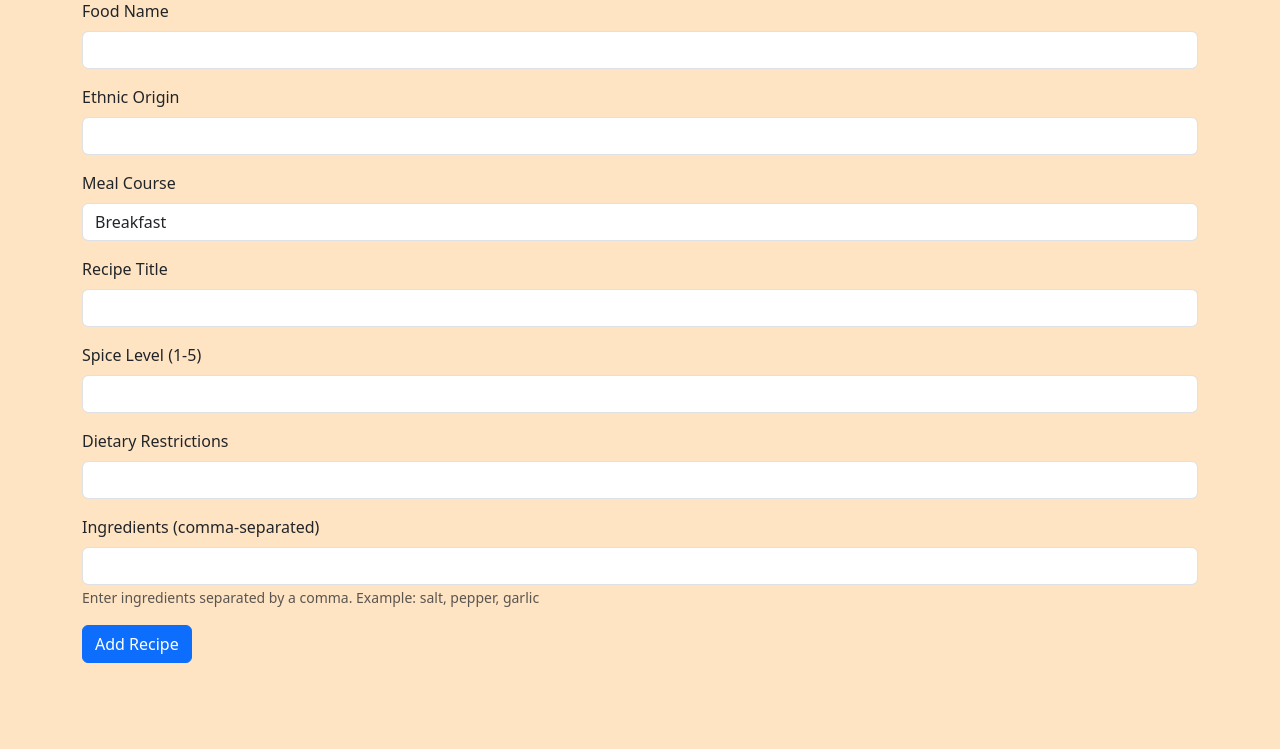
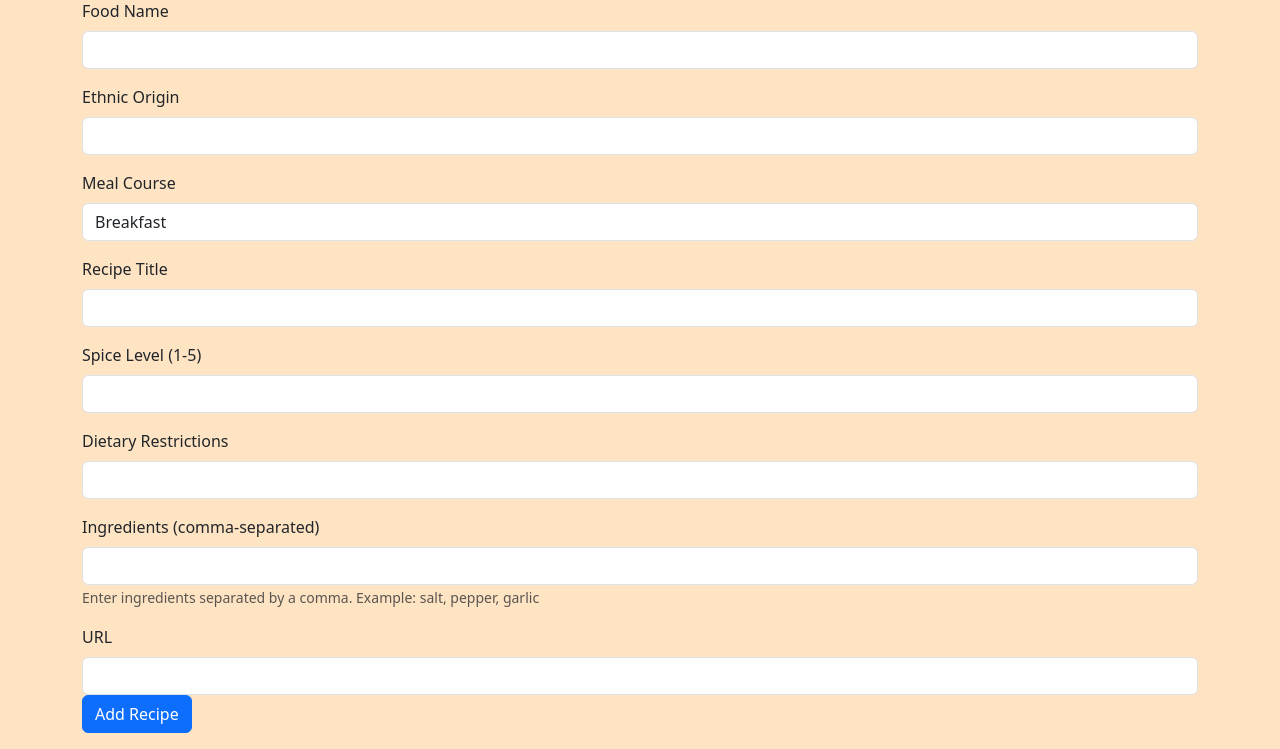
Before and after one commit to maseelshah22/community_cuisine, a Flask app: page /add_recipe in a window 1280 px wide. Shown: the part 162-911 px from the top of the page. Before the commit the page ends 825 px from the top, so only its background shows below. Run offline with Flask 3, Linux system fonts and the light colour scheme; data that the repository does not hold is empty.

Commit message:
Fixed the error of recipes not being added. Also made sure to use reviews table

```diff
--- a/app.py
+++ b/app.py
@@ -226,6 +226,7 @@ def add_recipe():
         spice_level = form.spice_level.data
         restrictions = form.restrictions.data
         ingredients_list = [i.strip() for i in form.ingredients.data.split(',')]
+        URL = form.URL.data
 
         connection = get_db()
         try:
@@ -238,7 +239,8 @@ def add_recipe():
                 else:
                     food_id = food['food_id']
 
-                cursor.execute("INSERT INTO recipe (title, food_id) VALUES (%s, %s)", (title, food_id))
+
+                cursor.execute("INSERT INTO recipe (title, food_id, URL) VALUES (%s, %s, %s)", (title, food_id, URL))
                 recipe_id = cursor.lastrowid
 
                 cursor.execute("INSERT INTO dietary_warnings (recipe_id, spice_level, restrictions) VALUES (%s, %s, %s)", (recipe_id, spice_level, restrictions))
@@ -344,10 +346,11 @@ def user_reviews():
         first_name, last_name = None, None
 
     cursor.execute('''
-        SELECT review_id, title, star, comment
-        FROM rating
-        JOIN recipe ON rating.recipe_id = recipe.recipe_id
-        WHERE username = %s
+        SELECT DISTINCT rating.review_id, recipe.title, rating.star, rating.comment
+        FROM reviews
+        INNER JOIN rating ON reviews.recipe_id = rating.recipe_id AND reviews.username = rating.username
+        INNER JOIN recipe ON rating.recipe_id = recipe.recipe_id
+        WHERE reviews.username = %s
     ''', (username,))
     reviews = cursor.fetchall()
 
--- a/forms.py
+++ b/forms.py
@@ -38,6 +38,7 @@ class RecipeForm(FlaskForm):
     spice_level = IntegerField('Spice Level (1-5)', validators=[DataRequired()])
     restrictions = StringField('Dietary Restrictions', validators=[Optional()])
     ingredients = StringField('Ingredients (comma-separated)', validators=[DataRequired()])
+    URL = StringField('URL', validators=[DataRequired()])
     submit = SubmitField('Add Recipe')
 
 class RatingForm(FlaskForm):
--- a/templates/add_recipe.html
+++ b/templates/add_recipe.html
@@ -117,6 +117,16 @@
                     </div>
                 {% endif %}
             </div>
+            <div class="mb-3">
+                {{ form.URL.label(class="form-label") }}
+                {{ form.URL(class="form-control") }}
+                {% if form.URL.errors %}
+                    <div class="alert alert-danger">
+                        {% for error in form.URL.errors %}
+                            <p>{{ error }}</p>
+                        {% endfor %}
+                    </div>
+                {% endif %}
             <div>
                 {{ form.submit(class="btn btn-primary") }}
             </div>
```
Also changed, not shown: 1 other file.
